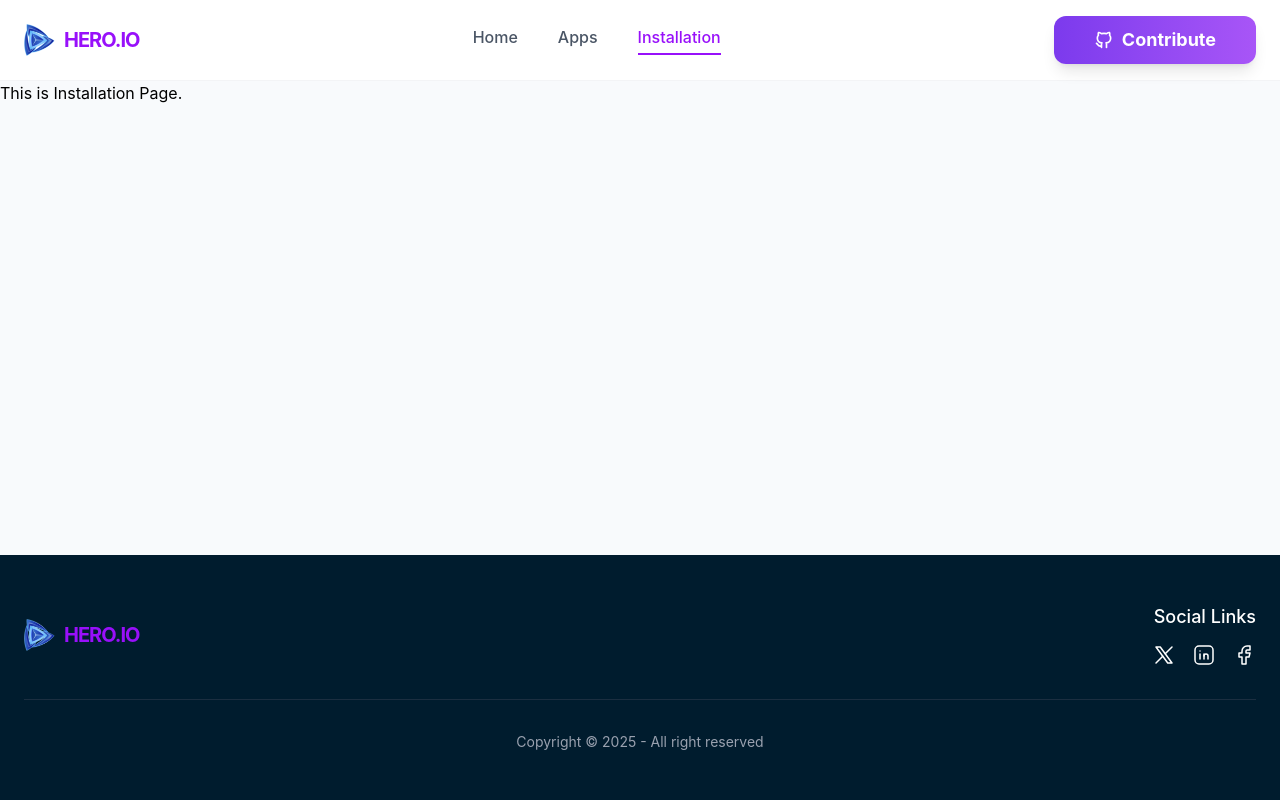
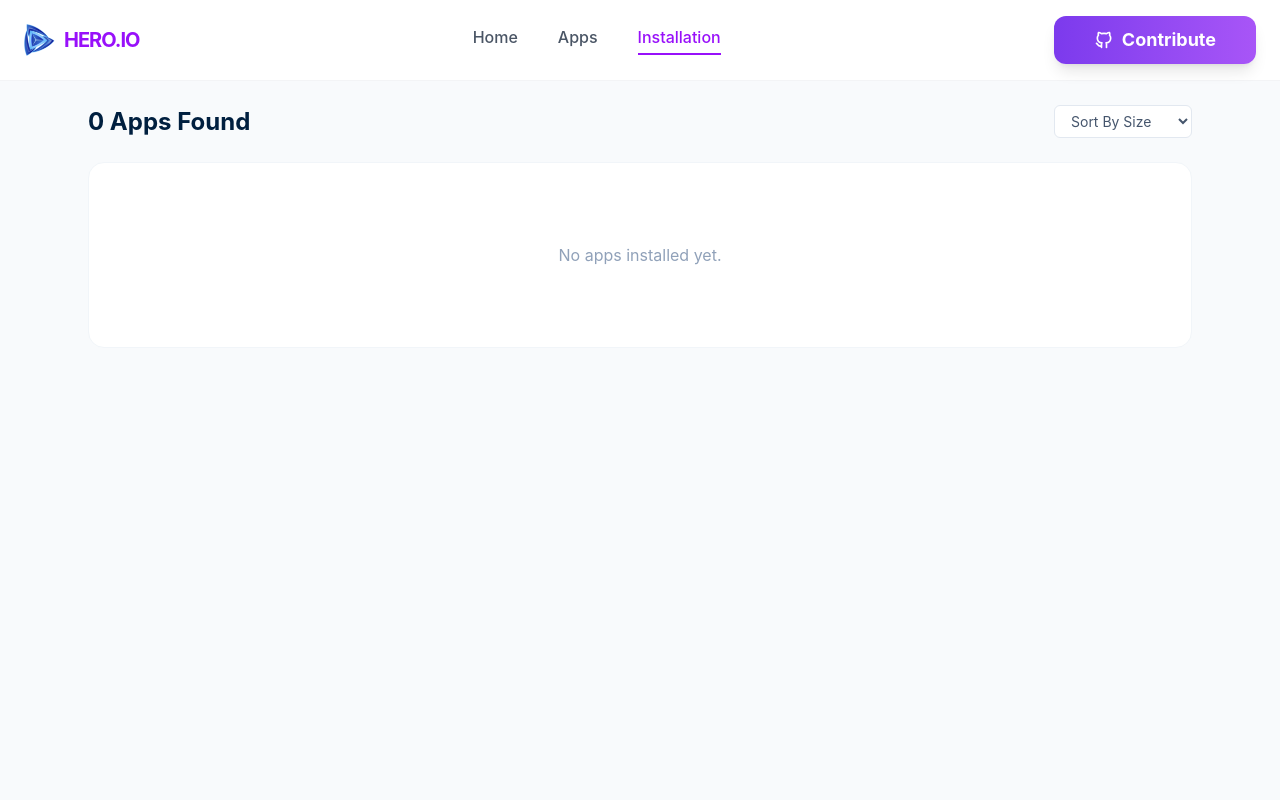
Before and after one commit to adnan-akhlas/hero-io, a React (Vite) app: page /installation in a window 1280 px wide. Shown: the top 800 px of the page. Built offline with nearby package versions, Linux system fonts and the light colour scheme.

Commit message:
feat: create installation page

```diff
--- a/src/pages/Installation.jsx
+++ b/src/pages/Installation.jsx
@@ -1,3 +1,103 @@
+import { useState, useMemo } from "react";
+
 export default function Installation() {
-  return <div>This is Installation Page.</div>;
+  const [installedApps, setInstalledApps] = useState(() => {
+    const items = localStorage.getItem("installed-items");
+    return items ? JSON.parse(items) : [];
+  });
+
+  const [sortBy, setSortBy] = useState("size");
+
+  const sortedApps = useMemo(() => {
+    const list = [...installedApps];
+
+    return list.sort((a, b) => {
+      if (sortBy === "size") {
+        return b.size - a.size;
+      }
+      if (sortBy === "name") {
+        return a.title.localeCompare(b.title);
+      }
+      return 0;
+    });
+  }, [installedApps, sortBy]);
+
+  const handleUninstall = (id) => {
+    const updatedApps = installedApps.filter((app) => app.id !== id);
+    setInstalledApps(updatedApps);
+    localStorage.setItem("installed-items", JSON.stringify(updatedApps));
+  };
+
+  return (
+    <div className="max-w-6xl mx-auto p-6 bg-slate-50 min-h-screen">
+      {/* Header Row */}
+      <div className="flex justify-between items-center mb-6">
+        <h2 className="text-[#001f3f] text-2xl font-bold">
+          {sortedApps.length} Apps Found
+        </h2>
+
+        {/* Controlled Select Input */}
+        <select
+          value={sortBy}
+          onChange={(e) => setSortBy(e.target.value)}
+          className="bg-white border border-slate-200 rounded-md px-3 py-1.5 text-sm text-slate-600 focus:outline-none cursor-pointer"
+        >
+          <option value="size">Sort By Size</option>
+          <option value="name">Sort By Name</option>
+        </select>
+      </div>
+
+      {/* List Container */}
+      <div className="flex flex-col gap-4">
+        {sortedApps.length > 0 ? (
+          sortedApps.map((app) => (
+            <div
+              key={app.id}
+              className="bg-white p-4 rounded-xl shadow-sm border border-slate-100 flex items-center justify-between"
+            >
+              <div className="flex items-center gap-4">
+                <div className="w-16 h-16 bg-slate-200 rounded-lg overflow-hidden shrink-0">
+                  <img
+                    src={app.image}
+                    alt={app.title}
+                    className="w-full h-full object-cover"
+                  />
+                </div>
+
+                <div>
+                  <h3 className="text-[#001f3f] font-bold text-lg leading-tight">
+                    {app.title}
+                  </h3>
+                  <div className="flex items-center gap-3 mt-1 text-sm text-slate-400">
+                    <span className="flex items-center gap-1">
+                      <span className="text-[#00cba9]">⬇️</span>{" "}
+                      {Math.round(app.downloads / 1000000)}M
+                    </span>
+                    <span className="flex items-center gap-1">
+                      <span className="text-orange-400">⭐</span>{" "}
+                      {app.ratingAvg}
+                    </span>
+                    <span className="font-medium text-slate-600">
+                      {app.size} MB
+                    </span>
+                  </div>
+                </div>
+              </div>
+
+              <button
+                onClick={() => handleUninstall(app.id)}
+                className="bg-[#00cba9] hover:bg-red-500 text-white font-bold py-2 px-6 rounded-lg transition-all"
+              >
+                Uninstall
+              </button>
+            </div>
+          ))
+        ) : (
+          <div className="text-center py-20 bg-white rounded-2xl border border-slate-100">
+            <p className="text-slate-400">No apps installed yet.</p>
+          </div>
+        )}
+      </div>
+    </div>
+  );
 }
```
